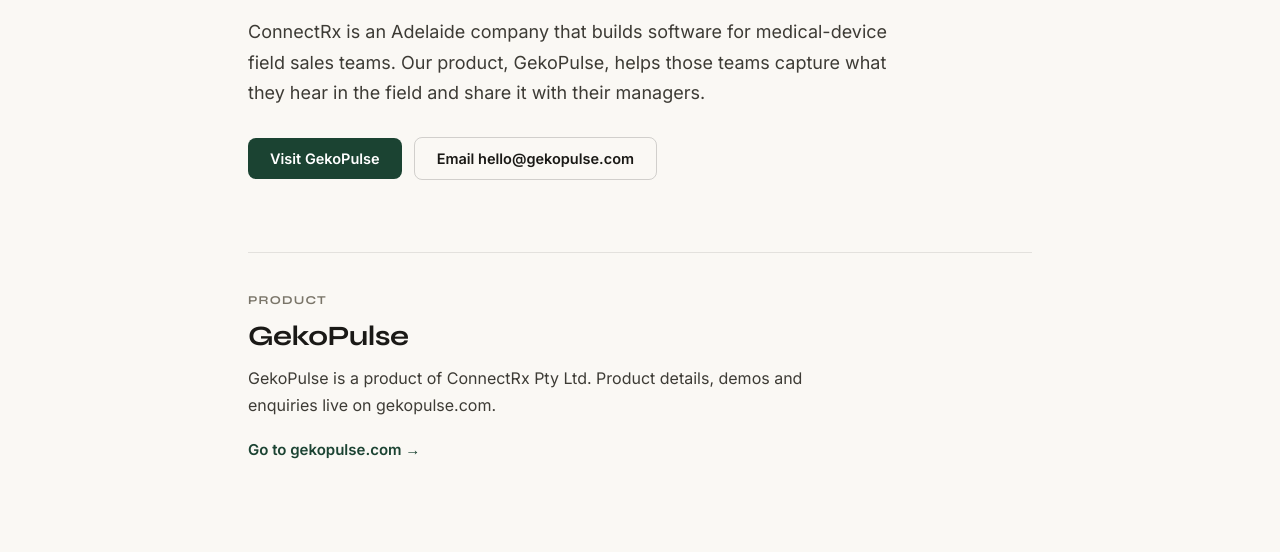
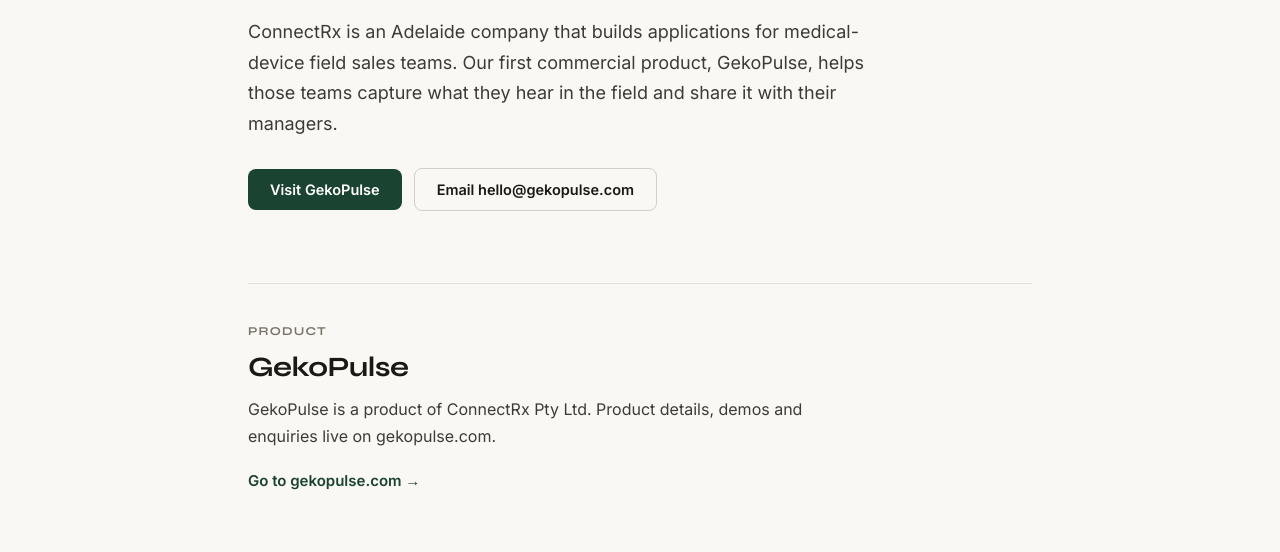
Before and after one commit to darrenrpollock-bot/connectrx-website, a plain HTML site: page index.html in a window 1280 px wide. Shown: the part 226-778 px from the top of the page. Drawn offline with Linux system fonts and the light colour scheme.

Commit message:
Remove privacy draft banner and update home intro copy
Drop the DRAFT review notice from privacy.html and replace the home
hero paragraph with the approved applications / first-commercial-product
wording. Meta descriptions left unchanged (they did not match the old
paragraph).

Co-authored-by: Darren Pollock <darrenrpollock-bot@users.noreply.github.com>

```diff
--- a/index.html
+++ b/index.html
@@ -342,8 +342,7 @@
     <section class="hero">
       <h1>ConnectRx Pty Ltd</h1>
       <p>
-        ConnectRx is an Adelaide company that builds software for medical-device field sales teams.
-        Our product, GekoPulse, helps those teams capture what they hear in the field and share it with their managers.
+        ConnectRx is an Adelaide company that builds applications for medical-device field sales teams. Our first commercial product, GekoPulse, helps those teams capture what they hear in the field and share it with their managers.
       </p>
       <div class="hero-actions">
         <a class="btn-primary" href="https://www.gekopulse.com" rel="noopener">Visit GekoPulse</a>
```
Also changed, not shown: privacy.html (+0 -2 lines).
